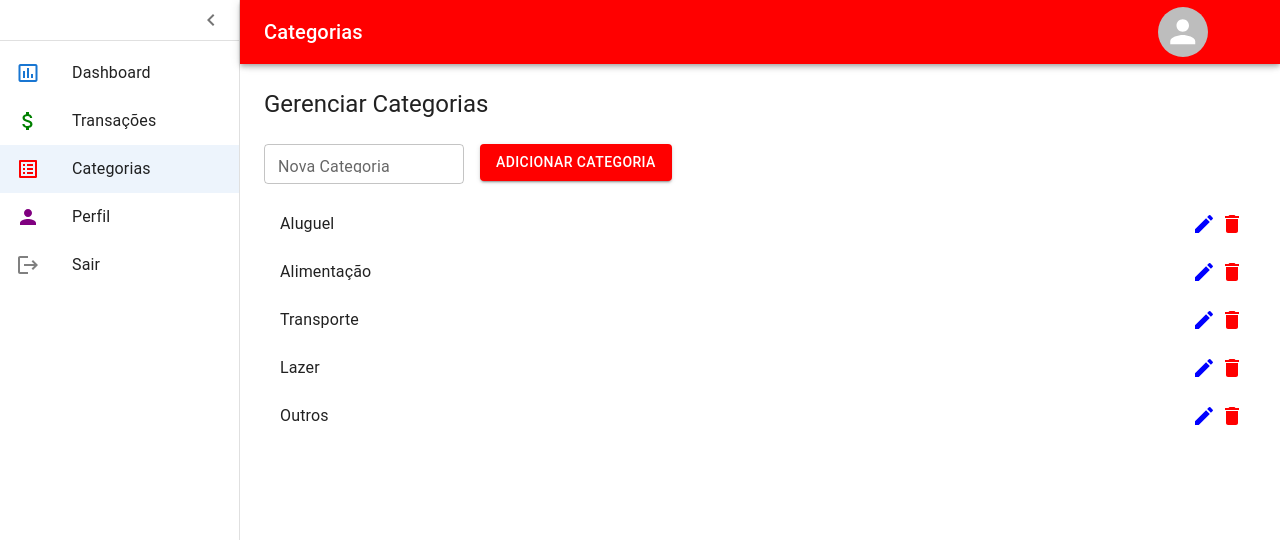
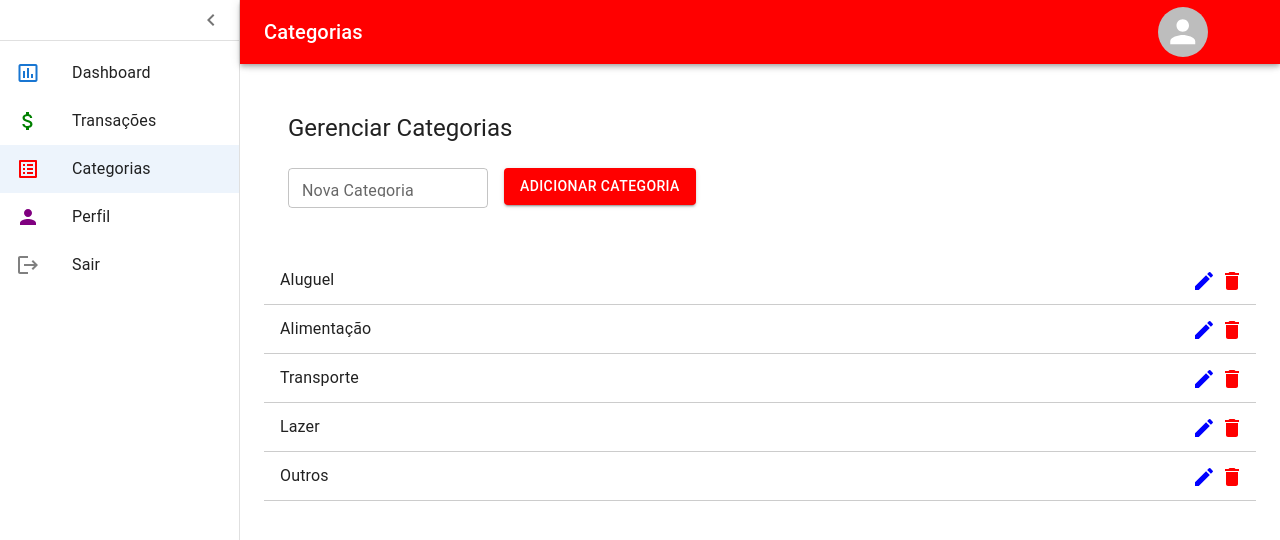
Before and after one commit to O-Farias/PlanifiqueV1-Frontend, a React (Vite) app: page /categorias in a window 1280 px wide. Shown: the top 540 px of the page. Built offline with nearby package versions, Linux system fonts and the light colour scheme.

Commit message:
feat: Atualizar estilo da página de Categorias

```diff
--- a/src/pages/Categorias.tsx
+++ b/src/pages/Categorias.tsx
@@ -145,9 +145,17 @@ const Categorias: React.FC = () => {
 
       <Sidebar drawerWidth={drawerWidth} onLogout={handleLogout} />
 
-      <Box component="main" sx={{ flexGrow: 1, p: 3 }}>
+      <Box component="main" sx={{ flexGrow: 1, p: 3, overflowY: "auto" }}>
         <Toolbar />
-        <Box>
+        <Box
+          sx={{
+            backgroundColor: "#fff",
+            borderRadius: 5,
+            padding: 3,
+            marginBottom: 2,
+            maxHeight: 300,
+          }}
+        >
           <Typography variant="h5" gutterBottom>
             Gerenciar Categorias
           </Typography>
@@ -189,9 +197,9 @@ const Categorias: React.FC = () => {
             {editIndex !== null ? "Editar Categoria" : "Adicionar Categoria"}
           </Button>
         </Box>
-        <List>
+        <List sx={{ padding: 0 }}>
           {categories.map((category, index) => (
-            <ListItem key={index}>
+            <ListItem key={index} sx={{ borderBottom: "1px solid #ccc" }}>
               <ListItemText primary={category} />
               <ListItemSecondaryAction>
                 <IconButton
```
